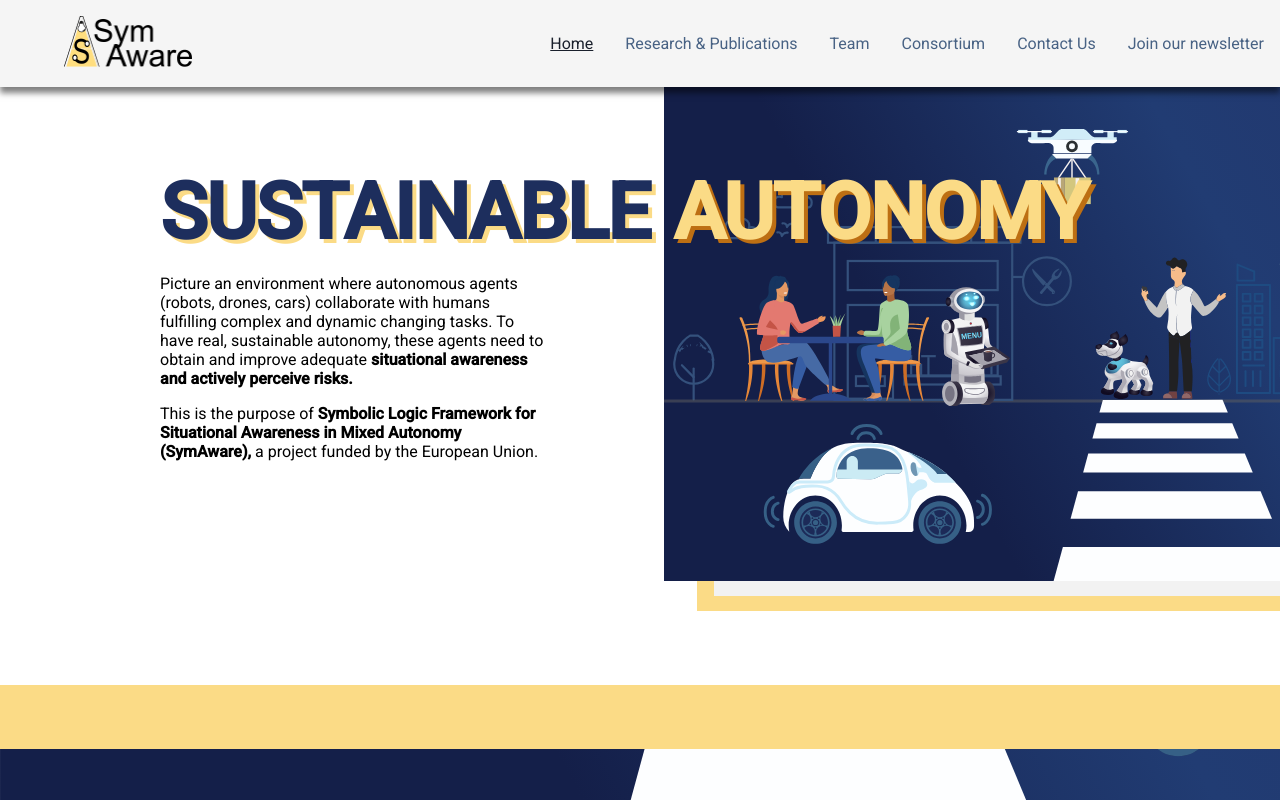
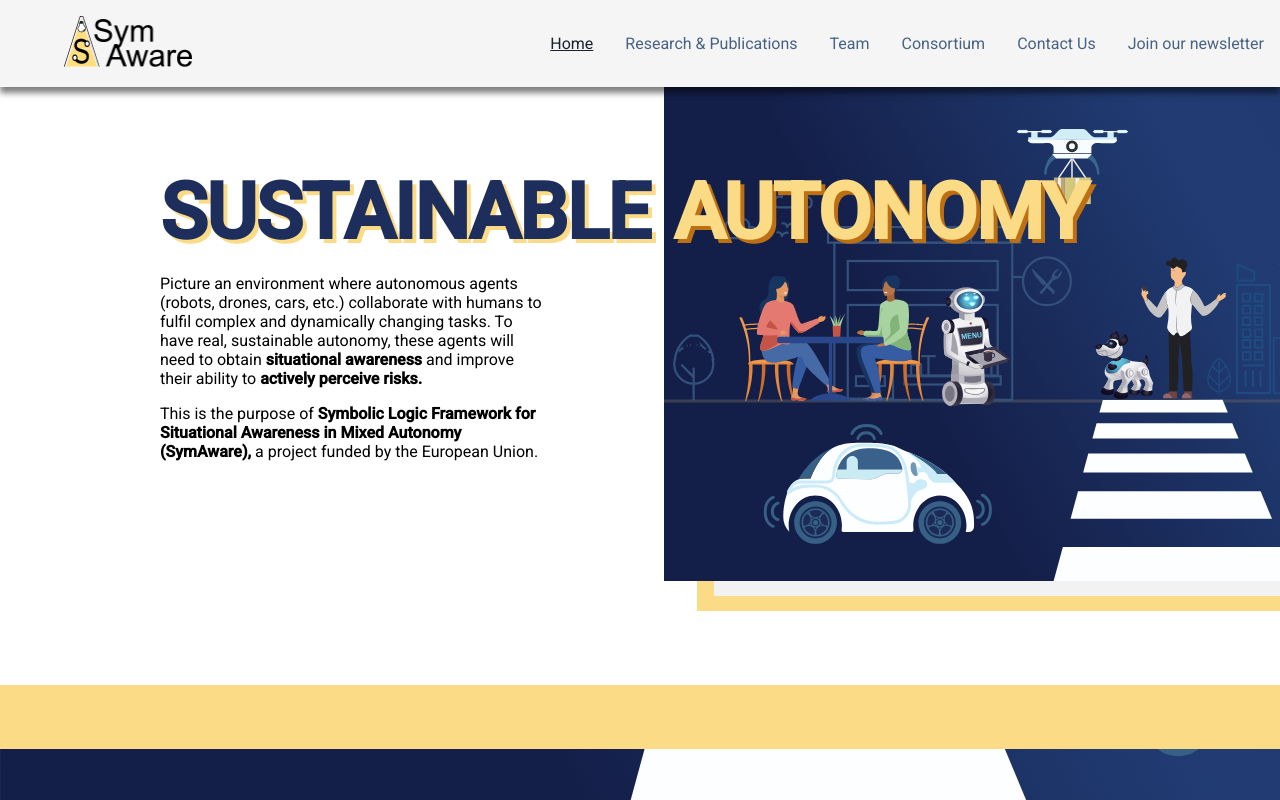
Before and after one commit to TendTo/symaware, an Angular app: page / in a window 1280 px wide. Built offline with nearby package versions, Linux system fonts and the light colour scheme; what ngx-page-scroll-core would draw is missing.

Commit message:
Made minor changes to spacing, footer and grammar

```diff
--- a/src/app/footer/footer.component.scss
+++ b/src/app/footer/footer.component.scss
@@ -46,9 +46,15 @@
     align-items: center;
   }
 
+  .paragraph {
+    font-size: 1rem; /* Adjust font size*/
+    margin-top: 1rem; /* Adjust spacing */
+  }
+
+
   &__flag {
     width: auto;
-    height: 96px;
+    height: 98px; /* Size of Funding Image */
     margin-right: 1rem;
     @media screen and (max-width: 900px) {
       margin-right: 0;
--- a/src/app/home/home.component.html
+++ b/src/app/home/home.component.html
@@ -14,9 +14,10 @@
             </div>
             <div class="intro-paragraph">
                 <p class="a-moveIn-left">
-                    Picture an environment where autonomous agents (robots, drones, cars) collaborate with humans fulfilling
-                    complex and dynamic changing tasks. To have real, sustainable autonomy, these agents need to obtain and
-                    improve adequate <b> situational awareness and actively perceive risks. </b>
+                    Picture an environment where autonomous agents (robots, drones, cars, etc.) collaborate with humans to fulfil
+                    complex and dynamically changing tasks. To have real, sustainable autonomy,
+                    these agents will need to obtain  <b> situational awareness </b> and improve their ability to <b> actively perceive
+                    risks. </b>
                 </p>
                 <div id="hero" class="hero a-moveIn-right">
                     <img class="hero__image" src="../../assets/images/vector-symaware_hero.svg" alt="Hero">
@@ -181,11 +182,12 @@
             <div class="wrapper_news__box">
             <a class="twitter-timeline" href="https://twitter.com/TwitterDev?ref_src=twsrc%5Etfw"
                data-width="1000"
-               data-height="600"
-               data-tweet-limit="10"
+               data-height="700"
+               data-tweet-limit="6"
                data-show-replies="false"
                data-aria-polite="assert"
                data-chrome="noheader"
+               data-widget_type="grid"
             >
                 Tweets from SymAware
             </a>
--- a/src/app/home/home.component.scss
+++ b/src/app/home/home.component.scss
@@ -107,7 +107,7 @@
     }
 }
 .wrapper_news {
-    padding: 2rem 6rem 6rem 6rem;
+    padding: 2rem 2rem 2rem 6rem;
     margin: 0;
     background-repeat: no-repeat ;
     background-size: cover;
```
